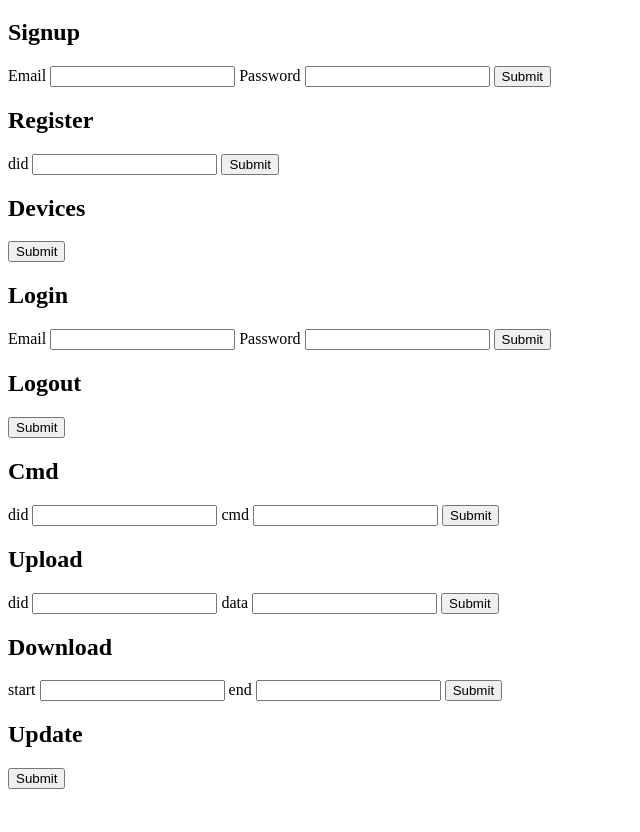
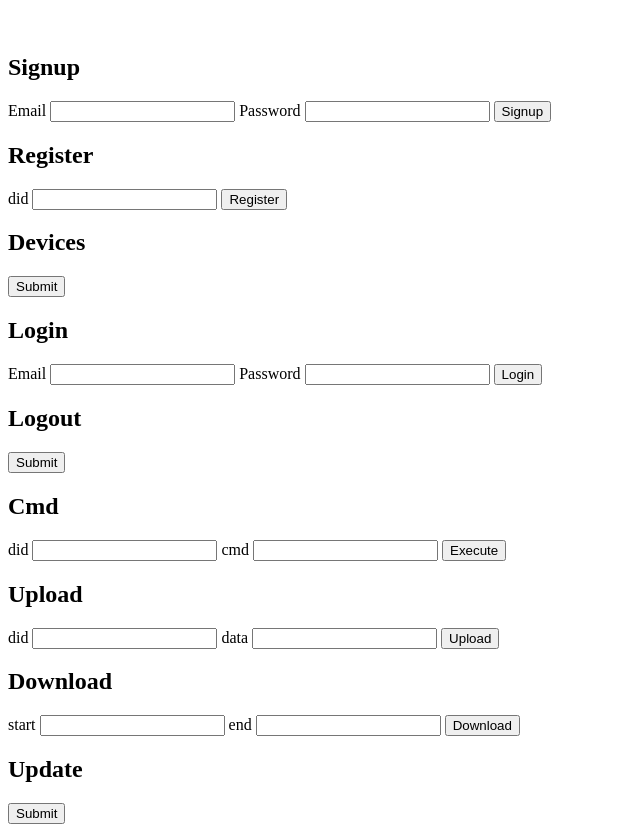
Before and after one commit to arijitsadhu/webThing, a plain HTML site: page static/index.html in a window 1280 px wide. Shown: the part 61-893 px from the top of the page, without its empty margins (0-640 px from the left). Before the commit the page ends 858 px from the top, so only its background shows below. Drawn offline with Linux system fonts and the light colour scheme.

Commit message:
html for json forms

```diff
--- a/static/index.html
+++ b/static/index.html
@@ -1,78 +1,117 @@
 <!DOCTYPE html>
 <html>
+
 <head>
   <title>webThing</title>
 </head>
+
 <body>
-
   <h1>webThing</h1>
-
+  <pre id="response">
+  </pre>
   <h2>Signup</h2>
-<form action="signup" method="post" enctype="application/json">
+  <form action="signup">
     <label for="email">Email</label>
     <input type="text" id="email" name="email">
     <label for="password">Password</label>
     <input type="text" id="password" name="password">
+    <button type="button" onclick="convertToJson(this.form, function (a) {document.getElementById('response').innerHTML = a})">Signup</button>
+  </form>
+  <h2>Register</h2>
+  <form action="register">
+    <label for="did">did</label>
+    <input type="text" id="did" name="did">
+    <button type="button" onclick="convertToJson(this.form, function (a) {document.getElementById('response').innerHTML = a})">Register</button>
+  </form>
+  <h2>Devices</h2>
+  <form action="devices">
     <input type="submit">
   </form>
-
-<h2>Register</h2>
-<form action="register" method="post" enctype="application/json">
-  <label for="did">did</label>
-  <input type="text" id="did" name="did">
-  <input type="submit">
-</form>
-
-<h2>Devices</h2>
-<form action="devices" method="get" enctype="application/json">
-  <input type="submit">
-</form>
-
   <h2>Login</h2>
-<form action="login" method="post" enctype="application/json">
+  <form action="login">
     <label for="email">Email</label>
     <input type="text" id="email" name="email">
     <label for="password">Password</label>
     <input type="text" id="password" name="password">
+    <button type="button" onclick="convertToJson(this.form, function (a) {document.getElementById('response').innerHTML = a})">Login</button>
+  </form>
+  <h2>Logout</h2>
+  <form action="logout">
     <input type="submit">
   </form>
-
-<h2>Logout</h2>
-<form action="logout" method="get" enctype="application/json">
-  <input type="submit">
-</form>
-
   <h2>Cmd</h2>
-<form action="cmd" method="post" enctype="application/json">
+  <form action="cmd">
     <label for="did">did</label>
     <input type="text" id="did" name="did">
     <label for="cmd">cmd</label>
     <input type="text" id="cmd" name="cmd">
-  <input type="submit">
+    <button type="button" onclick="convertToJson(this.form, function (a) {document.getElementById('response').innerHTML = a})">Execute</button>
   </form>
-
   <h2>Upload</h2>
-<form action="upload" method="post" enctype="application/json">
+  <form action="upload">
     <label for="did">did</label>
     <input type="text" id="did" name="did">
     <label for="data">data</label>
     <input type="text" id="data" name="data">
-  <input type="submit">
+    <button type="button" onclick="convertToJson(this.form, function (a) {document.getElementById('response').innerHTML = a})">Upload</button>
   </form>
-
   <h2>Download</h2>
-<form action="download" method="post" enctype="application/json">
+  <form action="download">
     <label for="start">start</label>
     <input type="text" id="start" name="start">
     <label for="end">end</label>
     <input type="text" id="end" name="end">
+    <button type="button" onclick="convertToJson(this.form, function (a) {document.getElementById('response').innerHTML = a})">Download</button>
+  </form>
+  <h2>Update</h2>
+  <form action="update">
     <input type="submit">
   </form>
+</body>
+<script>
+  function getJson(url, cbk) {
+    var xhr = new XMLHttpRequest();
+    xhr.onreadystatechange = function () {
+      if (cbk && this.readyState == 4 && this.status == 200) {
+        var data = JSON.parse(this.responseText);
+        cbk(data);
+      }
+    };
+    xhr.open("GET", url, true);
+    xhr.send();
+  }
 
-<h2>Update</h2>
-<form action="update" method="get" enctype="application/json">
-  <input type="submit">
-</form>
+  function putJson(url, data) {
+    var xhr = new XMLHttpRequest();
+    xhr.open("PUT", url, true);
+    xhr.setRequestHeader('Content-type', 'application/json');
+    xhr.send(JSON.stringify(data));
+  }
 
-</body>
+  function postJson(url, data, cbk) {
+    var xhr = new XMLHttpRequest();
+    xhr.onreadystatechange = function () {
+      if (cbk && this.readyState == 4) {
+        // var data = JSON.parse(this.responseText);
+        // cbk(data);
+        cbk(this.responseText);
+      }
+    };
+    xhr.open("POST", url, true);
+    xhr.setRequestHeader('Content-type', 'application/json');
+    xhr.send(JSON.stringify(data));
+  }
+
+  function convertToJson(form, cbk) {
+    let formData = {};
+    for (let i = 0; i < form.elements.length; i++) {
+      let element = form.elements[i];
+      if (element.type !== "submit" && element.name) {
+        formData[element.name] = element.value;
+      }
+    }
+    postJson(form.action, formData, cbk)
+  }
+</script>
+
 </html>
```
Lines whose indentation alone changed are shown as unchanged.
